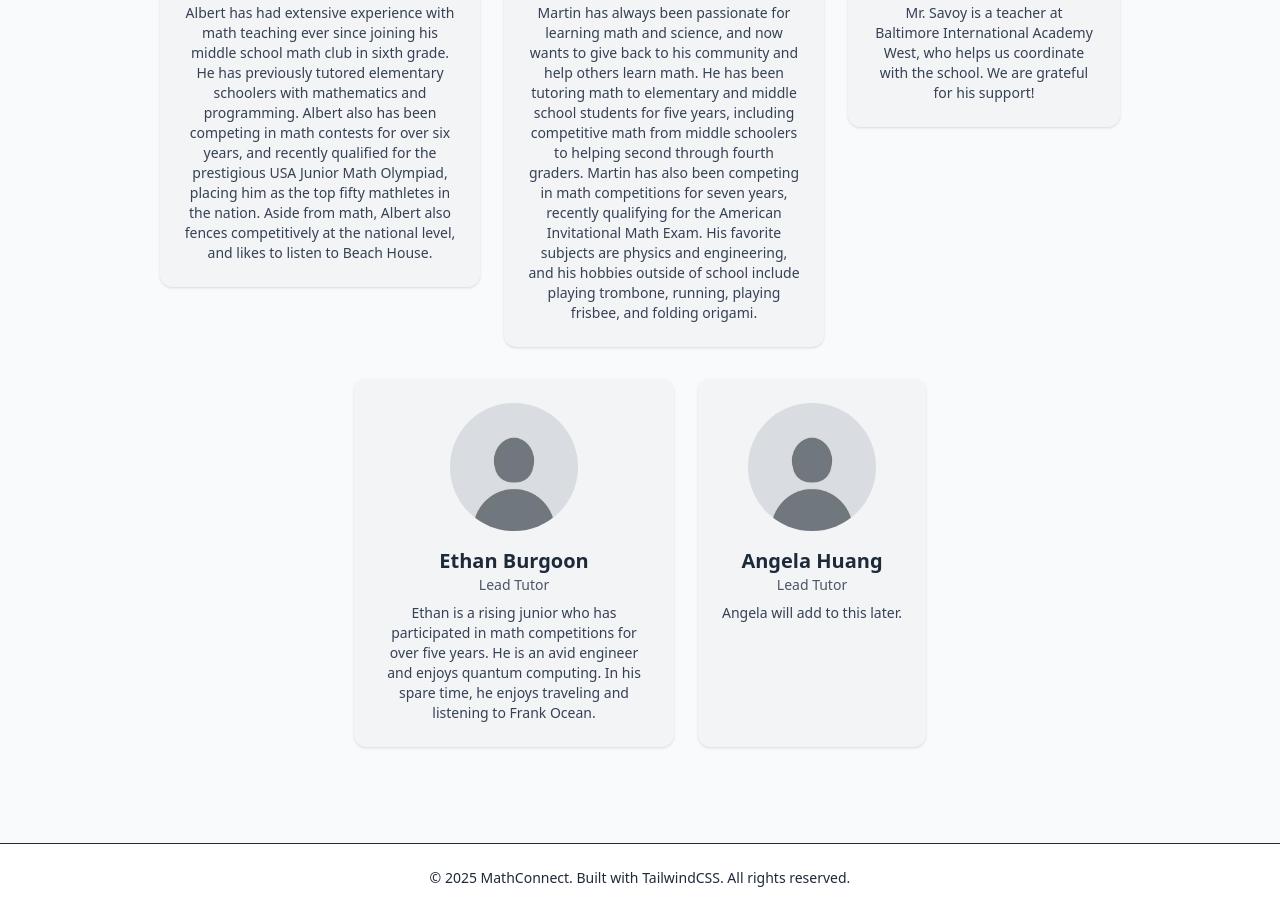
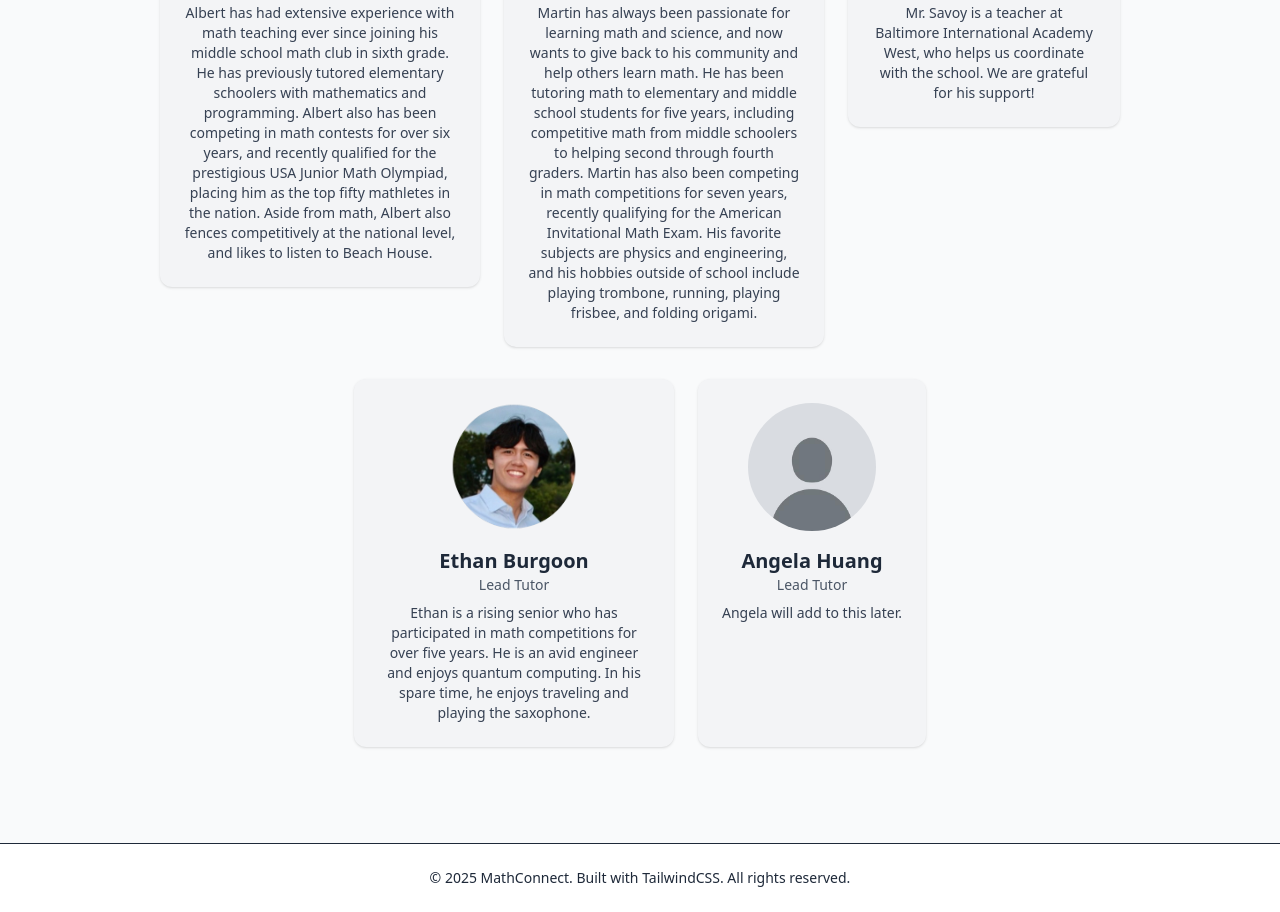
Before and after one commit to abeot/mathconnect-web, a website: page about.html in a window 1280 px wide. Shown: the part 413-1325 px from the top of the page. Drawn offline with Linux system fonts and the light colour scheme.

Commit message:
Modify profiles

```diff
--- a/about.html
+++ b/about.html
@@ -58,11 +58,11 @@
     </div>
     <div class="flex justify-center p-4 space-x-6">
       <div class="bg-gray-100 rounded-xl shadow p-6 max-w-xs text-center">
-        <img src="static/member.jpg" alt="Team Member" class="w-32 h-32 mx-auto rounded-full object-cover mb-4" />
+        <img src="static/ethan.png" alt="Team Member" class="w-32 h-32 mx-auto rounded-full object-cover mb-4" />
         <h3 class="text-xl font-semibold">Ethan Burgoon</h3>
         <p class="text-sm text-gray-600 mb-2">Lead Tutor</p>
         <p class="text-gray-700 text-sm">
-          Ethan is a rising junior who has participated in math competitions for over five years. He is an avid engineer and enjoys quantum computing. In his spare time, he enjoys traveling and listening to Frank Ocean.
+          Ethan is a rising senior who has participated in math competitions for over five years. He is an avid engineer and enjoys quantum computing. In his spare time, he enjoys traveling and playing the saxophone.
         </p>
       </div>
 
```
Also changed, not shown: static/ethan.png (added), 1 other file.
